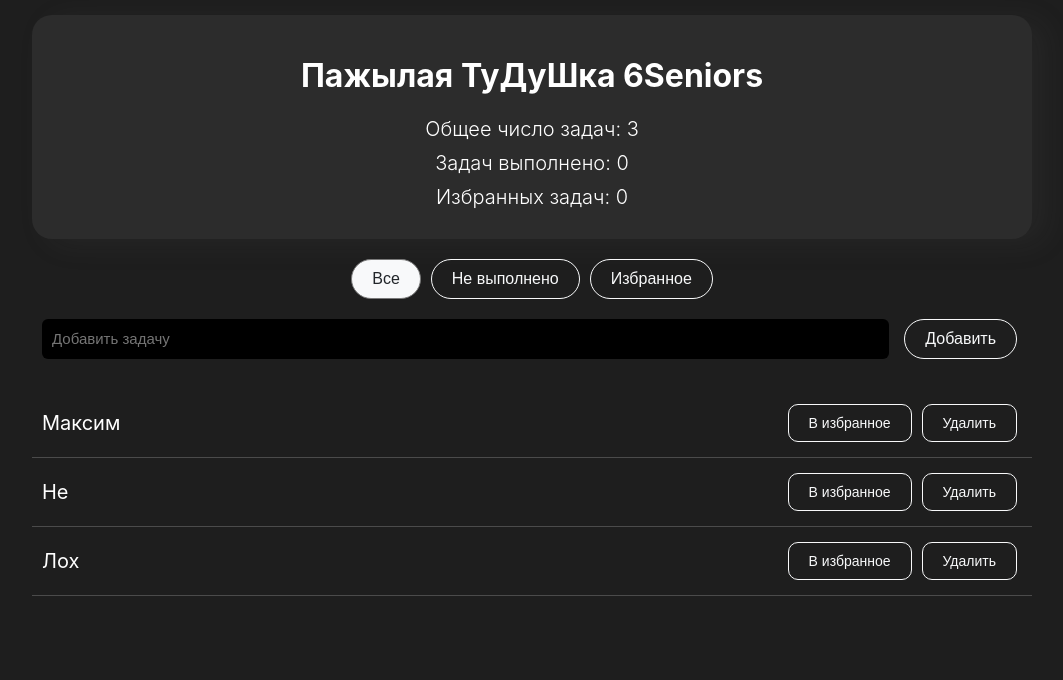
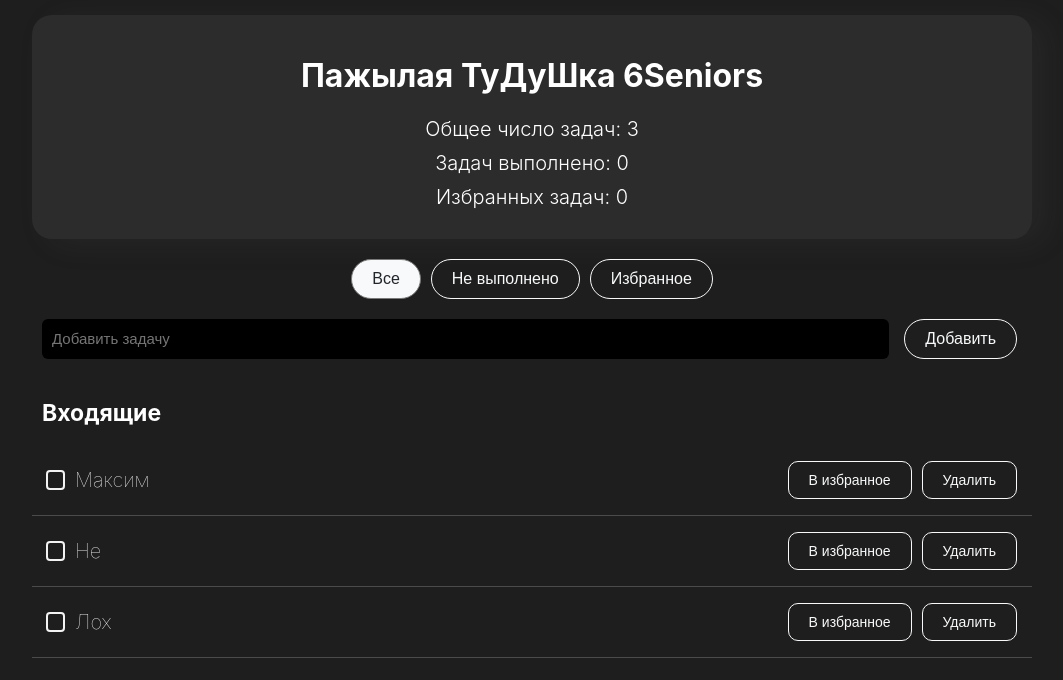
Before and after one commit to Ra1n-xD/todolist-react, a React (Create React App) app: page / in a window 1280 px wide. Shown: the top 680 px of the page, without its empty margins (108-1171 px from the left). Built offline with nearby package versions, Linux system fonts and the light colour scheme.

Commit message:
Добавлен функционал редактирование, исправленные некоторые баги, добавлен чекбокс для выполнения задачи, вместо нажатия на карточку

```diff
--- a/src/App.tsx
+++ b/src/App.tsx
@@ -61,6 +61,17 @@ const App = () => {
     );
   };
 
+  const updateTaskName = (id: any, newName: any) => {
+    setTodos((prevTodos) =>
+      prevTodos.map((task) => {
+        if (task.id === id) {
+          return { ...task, title: newName };
+        }
+        return task;
+      })
+    );
+  };
+
   const filterTasks = (filter: string) => {
     switch (filter) {
       case 'all':
@@ -87,7 +98,7 @@ const App = () => {
       <AppInfo todos={todos} />
       <TasksFilter handleFilterChange={handleFilterChange} selectedFilter={filter} />
       <AddTask addTask={addTask} />
-      <TasksList todos={visibleTodos} deleteTask={deleteTask} completeTask={completeTask} favoritesTask={favoritesTask} />
+      <TasksList todos={visibleTodos} deleteTask={deleteTask} completeTask={completeTask} favoritesTask={favoritesTask} updateTaskName={updateTaskName} />
     </div>
   );
 };
--- a/src/components/TasksList/TasksList.css
+++ b/src/components/TasksList/TasksList.css
@@ -1,14 +1,24 @@
 .task-list {
   padding: 0;
-  margin: 35px 0;
+}
+
+.task-name {
+  color: white;
+  font-weight: bold;
+  text-align: left;
+  padding-left: 10px;
+  font-size: 23px;
+  margin-top: 40px;
 }
 
 .task-list-item {
   color: #ffffff;
   font-size: 20px;
+  font-weight: 100;
   display: flex;
   align-items: center;
   justify-content: space-between;
+  font-weight: lighter;
   padding: 10px;
   margin: 5px 0 5px 0;
   border-radius: 5px;
@@ -23,8 +33,8 @@
   color: #757575;
 }
 
-.task-completed button:first-child {
-  visibility: hidden;
+.task-completed .btn-favorite {
+  display: none;
 }
 
 .task-completed button {
@@ -43,3 +53,70 @@
   background-color: rgb(75, 75, 75);
   margin: 0 auto;
 }
+
+.task-details {
+  display: flex;
+  align-items: center;
+  width: 60%;
+}
+
+.task-buttons {
+  display: flex;
+  align-items: center;
+}
+
+.editable-field {
+  width: 100%;
+  height: 40px;
+  display: inline-block;
+  background-color: transparent;
+  border: none;
+  padding: 0;
+  margin: 0;
+  color: inherit;
+  font-size: inherit;
+  font-weight: inherit;
+  font-family: inherit;
+  outline: none;
+  cursor: text;
+}
+
+.checkbox-input {
+  appearance: none;
+  -webkit-appearance: none;
+  -moz-appearance: none;
+  width: 20px;
+  height: 20px;
+  border: 2px solid rgb(243, 243, 243);
+  border-radius: 4px;
+  outline: none;
+  cursor: pointer;
+  position: relative;
+  margin-right: 10px;
+}
+
+.checkbox-input:checked {
+  border: 2px solid rgba(128, 128, 128, 0.3);
+  background-color: rgba(128, 128, 128, 0.1);
+}
+
+.checkbox-input:after {
+  content: '';
+  position: absolute;
+  display: none;
+}
+
+.checkbox-input:checked:after {
+  display: block;
+  content: '';
+  width: 6px;
+  height: 12px;
+  border: solid rgba(255, 255, 255, 0.3);
+  border-width: 0 2px 2px 0;
+  transform: rotate(45deg);
+  position: absolute;
+  top: 50%;
+  left: 50%;
+  transform-origin: center;
+  transform: translate(-50%, -50%) rotate(45deg);
+}
--- a/src/components/TasksList/TasksList.tsx
+++ b/src/components/TasksList/TasksList.tsx
@@ -1,6 +1,6 @@
 import TasksListItem from './TasksListItem';
 
-const TasksList = ({ todos, deleteTask, completeTask, favoritesTask }: any) => {
+const TasksList = ({ todos, deleteTask, completeTask, favoritesTask, updateTaskName }: any) => {
   const tasksList = todos.map((task: any) => {
     const { id, title, completed, favorites } = task;
 
@@ -8,10 +8,15 @@ const TasksList = ({ todos, deleteTask, completeTask, favoritesTask }: any) => {
     if (completed) taskStyle += ' task-completed';
     else if (favorites) taskStyle += ' tast-item-favorites';
 
-    return <TasksListItem key={id} id={id} name={title} styleName={taskStyle} deleteTask={deleteTask} completeTask={completeTask} favoritesTask={favoritesTask} />;
+    return <TasksListItem key={id} id={id} name={title} styleName={taskStyle} deleteTask={deleteTask} completeTask={completeTask} favoritesTask={favoritesTask} updateTaskName={updateTaskName} />;
   });
 
-  return <ul className="task-list">{tasksList}</ul>;
+  return (
+    <div className="task-container">
+      <p className="task-name">Входящие</p>
+      <ul className="task-list">{tasksList}</ul>
+    </div>
+  );
 };
 
 export default TasksList;
--- a/src/components/TasksList/TasksListItem.tsx
+++ b/src/components/TasksList/TasksListItem.tsx
@@ -1,13 +1,63 @@
+import React, { useState } from 'react';
 import Button from '../Button/Button';
 
 import './TasksList.css';
 
-const TasksListItem = ({ id, name, styleName, deleteTask, completeTask, favoritesTask }: any) => {
+const TasksListItem = ({ id, name, styleName, deleteTask, completeTask, favoritesTask, updateTaskName }: any) => {
+  const [newName, setNewName] = useState(name);
+  const [editing, setEditing] = useState(false);
+  const [isFocused, setIsFocused] = useState(false);
+
+  const handleNameClick = (e: any) => {
+    e.stopPropagation();
+    setEditing(true);
+    setIsFocused(true);
+  };
+
+  const handleSaveClick = () => {
+    updateTaskName(id, newName);
+    setEditing(false);
+    setIsFocused(false);
+  };
+
+  const handleInputChange = (e: any) => {
+    setNewName(e.target.value);
+  };
+
+  const handleInputBlur = () => {
+    if (editing) {
+      handleSaveClick();
+    }
+  };
+
+  const handleInputKeyDown = (e: any) => {
+    if (e.key === 'Enter') {
+      if (editing) {
+        handleSaveClick();
+        setIsFocused(false);
+      }
+    }
+  };
+
   return (
     <>
-      <li className={'task-list-item ' + styleName} onClick={() => completeTask(id)}>
-        <span className="task-label">{name}</span>
+      <li className={'task-list-item ' + styleName}>
+        <div className="task-details">
+          <input type="checkbox" onClick={() => completeTask(id)} className="checkbox-input" />
+          <input
+            type="text"
+            value={newName}
+            className="editable-field"
+            onChange={handleInputChange}
+            onClick={handleNameClick}
+            onBlur={handleInputBlur}
+            onKeyDown={handleInputKeyDown}
+            readOnly={!editing}
+            autoFocus={isFocused}
+          />
+        </div>
         <div className="task-buttons">
+          {editing && <Button name={'Сохранить'} styleName="btn btn-outline-light" onClick={handleSaveClick} />}
           <Button name={'В избранное'} styleName={'btn btn-favorite ' + styleName} onClick={() => favoritesTask(id)} />
           <Button name={'Удалить'} styleName={'btn btn-delete'} onClick={() => deleteTask(id)} />
         </div>
```
